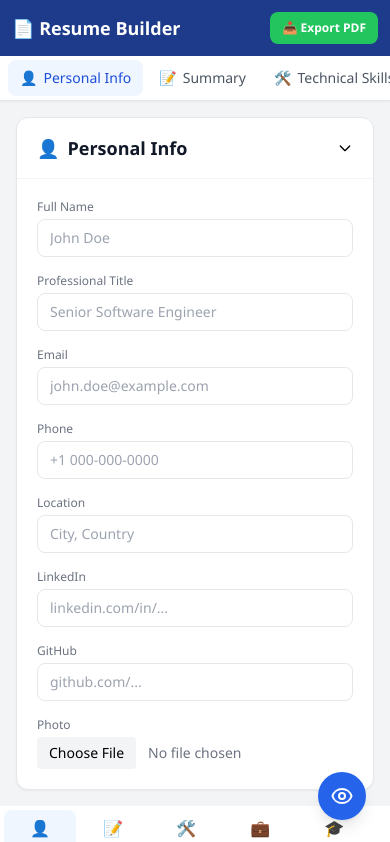
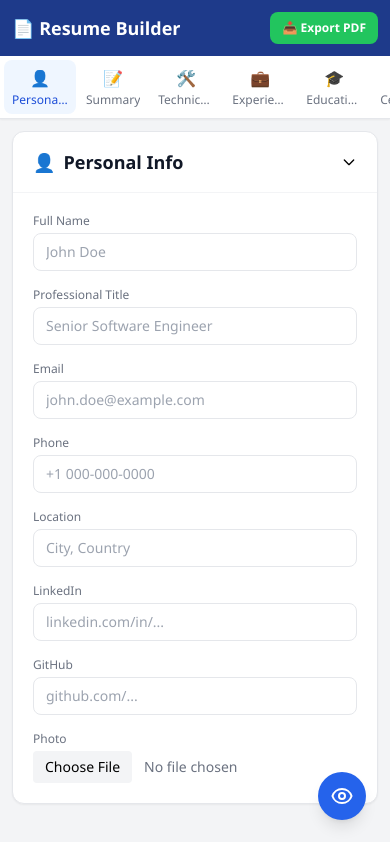
Before and after one commit to smarttechiblog/makemyresume, a Next.js app: page /Resumebuilder/ in a window 390 px wide. Shown: the top 842 px of the page. Built offline with nearby package versions, Linux system fonts and the light colour scheme.

Commit message:
Fix triple-rendering: use conditional rendering instead of CSS display:none

```diff
--- a/components/ResumeTemplateEditor.tsx
+++ b/components/ResumeTemplateEditor.tsx
@@ -43,6 +43,20 @@ export default function ResumeTemplateEditor({ data, onChange }: ResumeTemplateE
   const [tabletPreviewScale, setTabletPreviewScale] = React.useState(1);
   const [mobilePreviewScale, setMobilePreviewScale] = React.useState(1);
   const [showPreview, setShowPreview] = useState(false);
+  const [screenSize, setScreenSize] = useState<'mobile' | 'tablet' | 'desktop'>('desktop');
+
+  // Detect screen size for conditional rendering (avoid triple DOM)
+  React.useEffect(() => {
+    const updateSize = () => {
+      const w = window.innerWidth;
+      if (w >= 1280) setScreenSize('desktop');
+      else if (w >= 768) setScreenSize('tablet');
+      else setScreenSize('mobile');
+    };
+    updateSize();
+    window.addEventListener('resize', updateSize);
+    return () => window.removeEventListener('resize', updateSize);
+  }, []);
 
   const toggleSection = (section: Section) => {
     setCollapsedSections(prev => ({ ...prev, [section]: !prev[section] }));
@@ -424,7 +438,8 @@ export default function ResumeTemplateEditor({ data, onChange }: ResumeTemplateE
   return (
     <div className="min-h-screen bg-gray-100">
       {/* Desktop Layout: Sidebar + Editor + Preview (≥1280px) */}
-      <div className="hidden xl:flex" style={{ minHeight: 'calc(100vh - 80px)' }}>
+      {screenSize === 'desktop' && (
+        <div style={{ minHeight: 'calc(100vh - 80px)' }} className="flex">
           {/* Left Sidebar - Section Navigation */}
           <div className="w-56 bg-white border-r border-gray-200 flex-shrink-0 overflow-y-auto">
             <div className="p-4 border-b border-gray-100">
@@ -480,9 +495,11 @@ export default function ResumeTemplateEditor({ data, onChange }: ResumeTemplateE
             </div>
           </div>
         </div>
+      )}
 
       {/* Tablet Layout: Tabs + Editor (768px - 1279px) */}
-      <div className="xl:hidden lg:block">
+      {screenSize === 'tablet' && (
+        <div>
           {/* Horizontal Scrollable Tabs */}
           <div className="sticky top-0 z-40 bg-white border-b border-gray-200 shadow-sm">
             <div className="flex items-center overflow-x-auto px-2 py-1 gap-1 scrollbar-hide">
@@ -532,9 +549,11 @@ export default function ResumeTemplateEditor({ data, onChange }: ResumeTemplateE
             </div>
           )}
         </div>
+      )}
 
       {/* Mobile Layout: Compact Tabs + Editor/Preview Toggle (<768px) */}
-      <div className="lg:hidden">
+      {screenSize === 'mobile' && (
+        <div>
           {/* Compact Tab Bar */}
           <div className="sticky top-0 z-40 bg-white border-b border-gray-200 shadow-sm">
             <div className="flex items-center overflow-x-auto px-1 py-1 gap-0.5 scrollbar-hide">
@@ -599,6 +618,7 @@ export default function ResumeTemplateEditor({ data, onChange }: ResumeTemplateE
             </button>
           )}
         </div>
+      )}
     </div>
   );
 }
```
Lines whose indentation alone changed are shown as unchanged.
